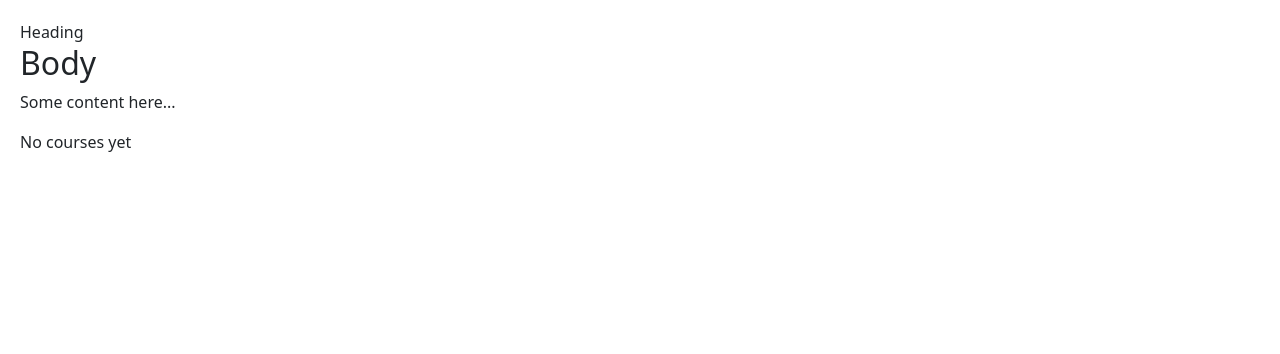
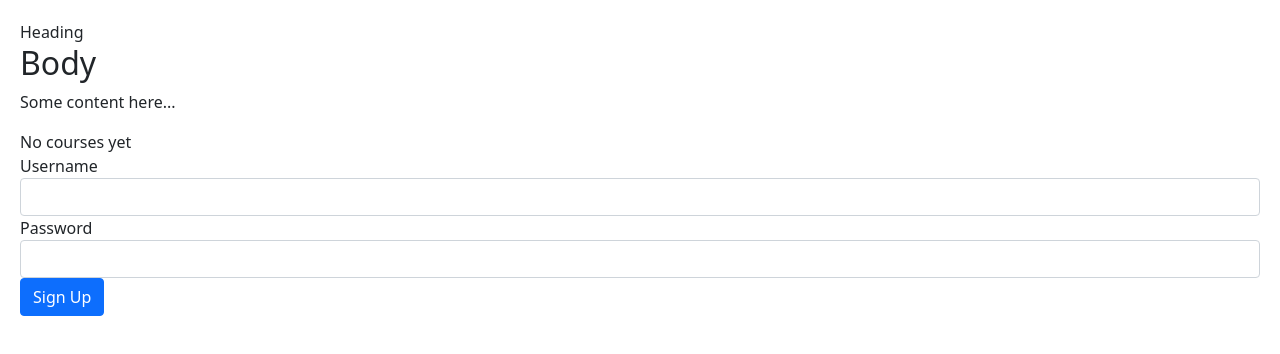
Before and after one commit to neelureddy/Angular2Project, an Angular app: page / in a window 1280 px wide. Shown: the top 354 px of the page. Built offline with nearby package versions, Linux system fonts and the light colour scheme.

Commit message:
reactive-form created

```diff
--- a/src/app/app.component.html
+++ b/src/app/app.component.html
@@ -11,3 +11,4 @@
   </ng-template>
   <ng-template #noCourses>
     No courses yet
+<signup-form></signup-form>
--- a/src/app/app.component.ts
+++ b/src/app/app.component.ts
@@ -7,5 +7,5 @@
 })
 export class AppComponent {
   title = 'Angular2Project';
-  courses= [];
+  courses: any= [];
 }
--- /dev/null
+++ b/src/app/signup-form/signup-form.component.html
@@ -0,0 +1,23 @@
+<form [formGroup] = "form">
+        <div class="form-group">
+            <label for="username">Username</label>
+            <input
+                formControlName= "username"
+                id="username"
+                type="text"
+                class="form-control">
+        <div *ngIf="username.touched && username.invalid" class= "alert alert-danger">
+            <div *ngIf="username.errors.required">Username is required.</div>
+            <div *ngIf="username.errors.minlength">Username should be minimum {{username.errors.minlength.requiredLength}}.</div>
+        </div>
+        </div>
+        <div class="form-group">
+            <label for="password">Password</label>
+            <input
+                formControlName= "password"
+                id="password"
+                type="text"
+                class="form-control">
+        </div>
+        <button class="btn btn-primary" type="submit">Sign Up</button>
+    </form>
--- /dev/null
+++ b/src/app/signup-form/signup-form.component.ts
@@ -0,0 +1,23 @@
+import { Component } from '@angular/core';
+import { FormGroup, FormControl, Validators } from '@angular/forms';
+
+@Component({
+  selector: 'signup-form',
+  templateUrl: './signup-form.component.html',
+  styleUrls: ['./signup-form.component.css']
+})
+export class SignupFormComponent {
+  form = new FormGroup({
+     username: new FormControl('',
+     [
+       Validators.required,
+       Validators.minLength(3)
+
+     ]),
+     password: new FormControl('', Validators.required)
+  });
+
+  get username(){
+    return this.form.get('username');
+  }
+}
--- a/tsconfig.json
+++ b/tsconfig.json
@@ -6,6 +6,7 @@
     "outDir": "./dist/out-tsc",
     "forceConsistentCasingInFileNames": true,
     "strict": true,
+    "strictNullChecks": false,
     "noImplicitReturns": true,
     "noFallthroughCasesInSwitch": true,
     "sourceMap": true,
```
Also changed, not shown: src/app/app.module.ts (+6 -3 lines), src/app/signup-form/signup-form.component.css (added), 1 other file (tests, documents, lock files or other folders).
